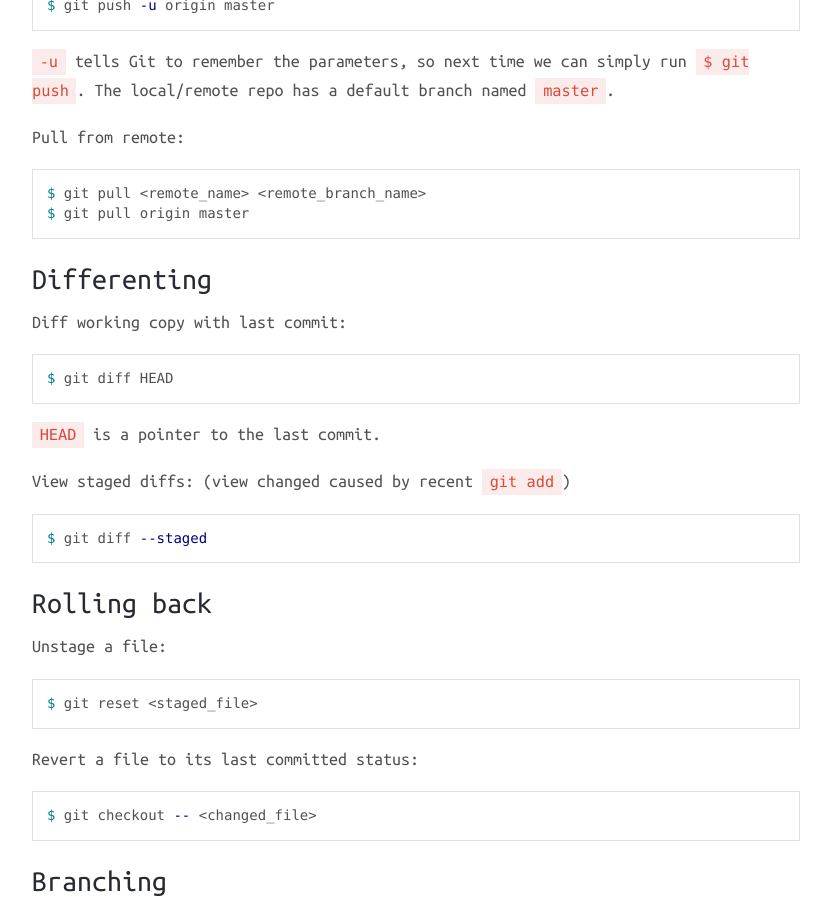
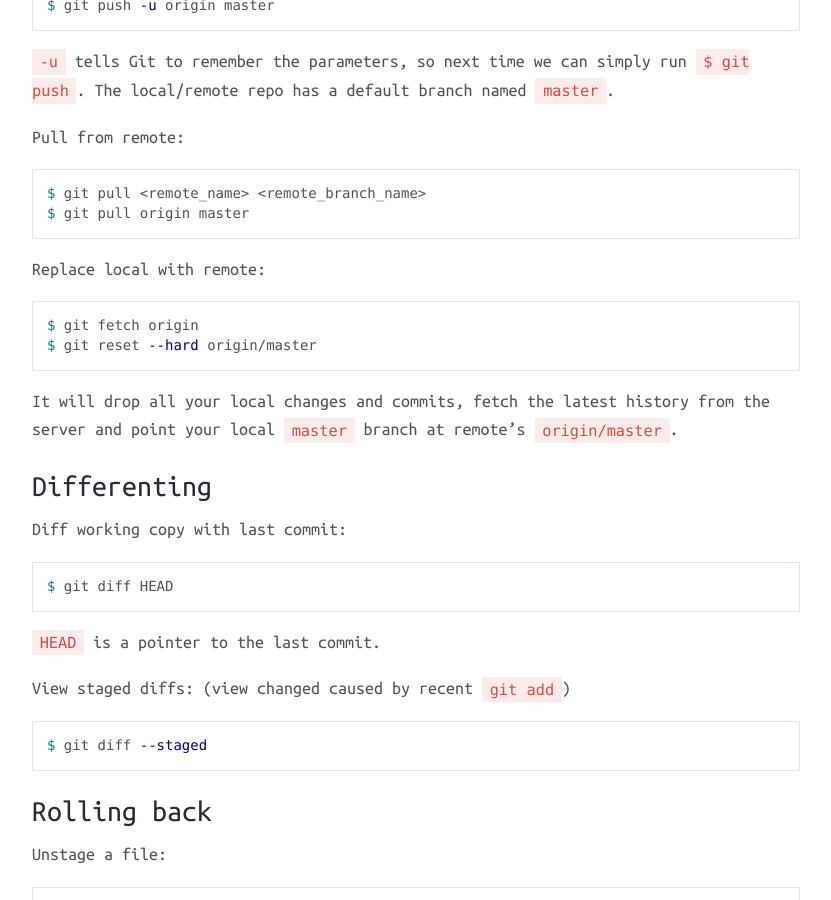
Before and after one commit to haixuanc/haixuanc.github.io, a Jekyll site: the page built from _posts/2015-03-31-git-essentials.markdown, in a window 1280 px wide and 900 px high, scrolled down 1869 px. Shown: the whole window, without its empty margins (224-1055 px from the left). Built offline with Jekyll 4.4.1, drawn with Linux system fonts in a browser that asks for light colours; nearby versions of some CDN libraries.

Commit message:
Update 2015-03-31-git-essentials.markdown

````diff
--- a/_posts/2015-03-31-git-essentials.markdown
+++ b/_posts/2015-03-31-git-essentials.markdown
@@ -76,6 +76,13 @@ Pull from remote:
 $ git pull <remote_name> <remote_branch_name>
 $ git pull origin master
 ```
+
+Replace local with remote:
+```bash
+$ git fetch origin
+$ git reset --hard origin/master
+```
+It will drop all your local changes and commits, fetch the latest history from the server and point your local `master` branch at remote's `origin/master`.
 
 ### Differenting
 
````
